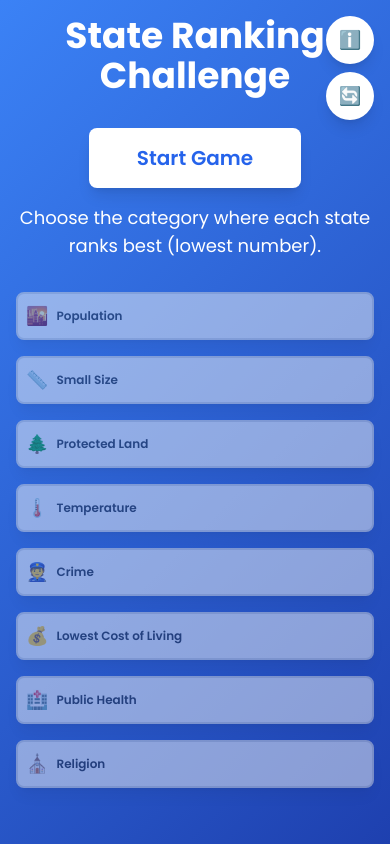
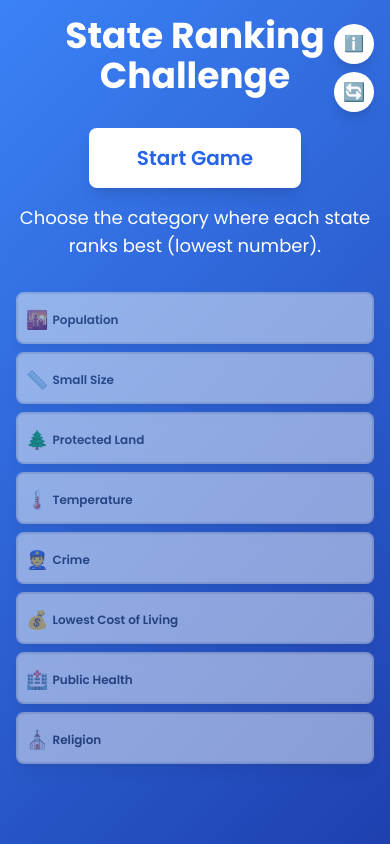
Before and after one commit to noahscott23/rankings-game, a Next.js app: page / in a window 390 px wide. Built offline with nearby package versions, Linux system fonts and the light colour scheme.

Commit message:
mobile format fixes

```diff
--- a/components/GameBoard.tsx
+++ b/components/GameBoard.tsx
@@ -543,18 +543,18 @@ export default function GameBoard() {
           </h1>
 
           {/* Info and Reset buttons */}
-          <div className="absolute top-0 right-0 flex flex-col gap-2">
+          <div className="absolute top-0 right-0 flex flex-col gap-2 mt-2">
             <button
               onClick={() => setGameState(prev => ({ ...prev, showInfo: true }))}
-              className="bg-white p-2 sm:p-3 rounded-full shadow-lg hover:shadow-xl transition-all w-12 h-12 sm:w-16 sm:h-16 flex items-center justify-center"
+              className="bg-white p-1 sm:p-3 rounded-full shadow-lg hover:shadow-xl transition-all w-10 h-10 sm:w-16 sm:h-16 flex items-center justify-center"
               title="Game Info"
             >
-              <span className="text-lg sm:text-2xl">ℹ️</span>
+              <span className="text-base sm:text-2xl">ℹ️</span>
             </button>
 
             <button
               onClick={() => window.location.reload()}
-              className="bg-white p-2 sm:p-3 rounded-full shadow-lg hover:shadow-xl transition-all w-12 h-12 sm:w-16 sm:h-16 flex items-center justify-center"
+              className="bg-white sm:p-3 rounded-full shadow-lg hover:shadow-xl transition-all w-10 h-10 sm:w-16 sm:h-16 flex items-center justify-center"
               title="Reset Game"
             >
               <span className="text-lg sm:text-2xl">🔄</span>
@@ -626,7 +626,7 @@ export default function GameBoard() {
           </div>
         )}
 
-        <div className="grid grid-cols-1 sm:grid-cols-2 md:grid-cols-4 gap-4">
+        <div className="grid grid-cols-1 sm:grid-cols-2 md:grid-cols-4 gap-2">
           {categories.map((category) => {
             const isUsed = gameState.placements[category.id];
             const isAvailable = gameState.availableCategories.some(c => c.id === category.id);
@@ -664,27 +664,52 @@ export default function GameBoard() {
                   isUsed ? 'cursor-default' : ''
                 } ${gameState.isSpinning ? 'opacity-75' : ''}`}
               >
-                {/* Mobile: emoji and name on one line, smaller icon, no description */}
-                <div className="flex flex-row items-center gap-2 sm:hidden">
-                  <span className="text-lg">{category.icon}</span>
-                  <span className="font-semibold text-gray-800 text-xs">{category.name}</span>
+               {/* mobile: icon + category name left, optional flag/state right */}
+                <div className="flex justify-between items-center sm:hidden mt-1 font-medium w-full">
+                  {/* Left group: icon + category name */}
+                  <div className="flex items-center gap-1">
+                    <span className="text-lg">{category.icon}</span>
+                    <span className="font-semibold text-gray-800 text-xs">{category.name}</span>
+                  </div>
+
+                  {/* Right group: flag + state name */}
+                  {isUsed && (
+                    <div className="flex items-center gap-1 whitespace-nowrap">
+                      <img
+                        src={`/${isUsed.stateName.toLowerCase().replace(' ', '-')}.png`}
+                        alt={`${isUsed.stateName} flag`}
+                        className="w-4 h-3 object-cover"
+                      />
+                      <span className="text-xs">
+                        {isUsed.stateName}: #{isUsed.rank}
+                      </span>
+                    </div>
+                  )}
                 </div>
-                {/* Desktop: emoji above name, show description */}
+
+
+                {/* pc: emoji above name */}
                 <div className="hidden sm:flex sm:flex-col sm:items-center">
                   <span className="text-4xl mb-2">{category.icon}</span>
-                  <h3 className="font-semibold text-gray-800 text-base">{category.name}</h3>
+                  <h3 className="font-semibold text-gray-800 text-base">
+                    {category.name}
+                  </h3>
                 </div>
+
+                {/* pc: state info or description */}
                 {isUsed ? (
-                  <p className={`text-xs sm:text-sm mt-1 font-medium ${textStyle}`}>
+                  <p className={`hidden sm:block text-sm mt-1 font-medium ${textStyle}`}>
                     <img
                       src={`/${isUsed.stateName.toLowerCase().replace(' ', '-')}.png`}
                       alt={`${isUsed.stateName} flag`}
-                      className="inline w-4 h-3 sm:w-10 sm:h-8 mr-1 object-cover"
+                      className="inline w-10 h-8 mr-1 object-cover"
                     />
                     {isUsed.stateName}: #{isUsed.rank}
                   </p>
                 ) : (
-                  <p className="hidden sm:block text-sm text-gray-600 mt-1">{category.description}</p>
+                  <p className="hidden sm:block text-sm text-gray-600 mt-1">
+                    {category.description}
+                  </p>
                 )}
               </button>
             );
```
